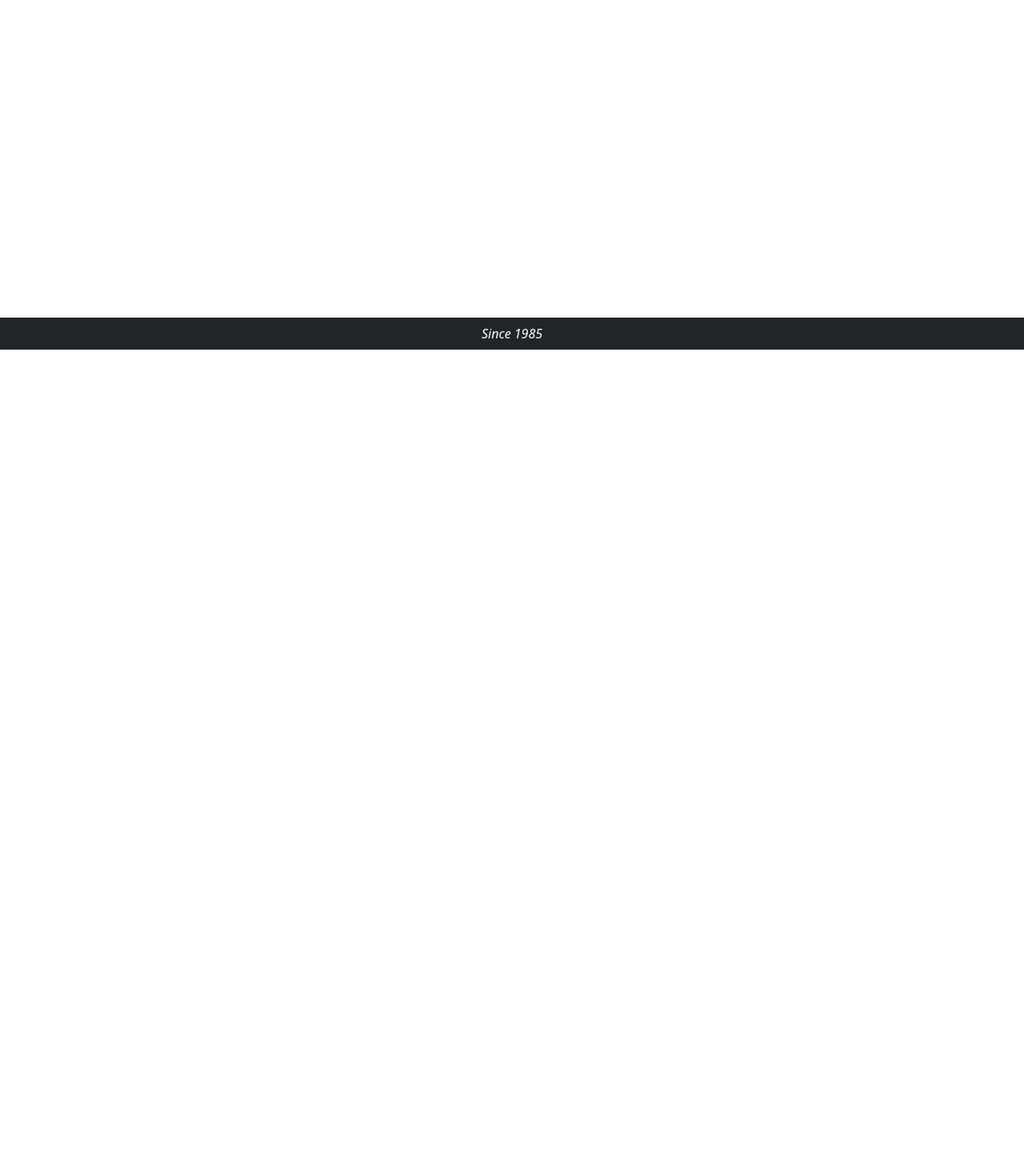
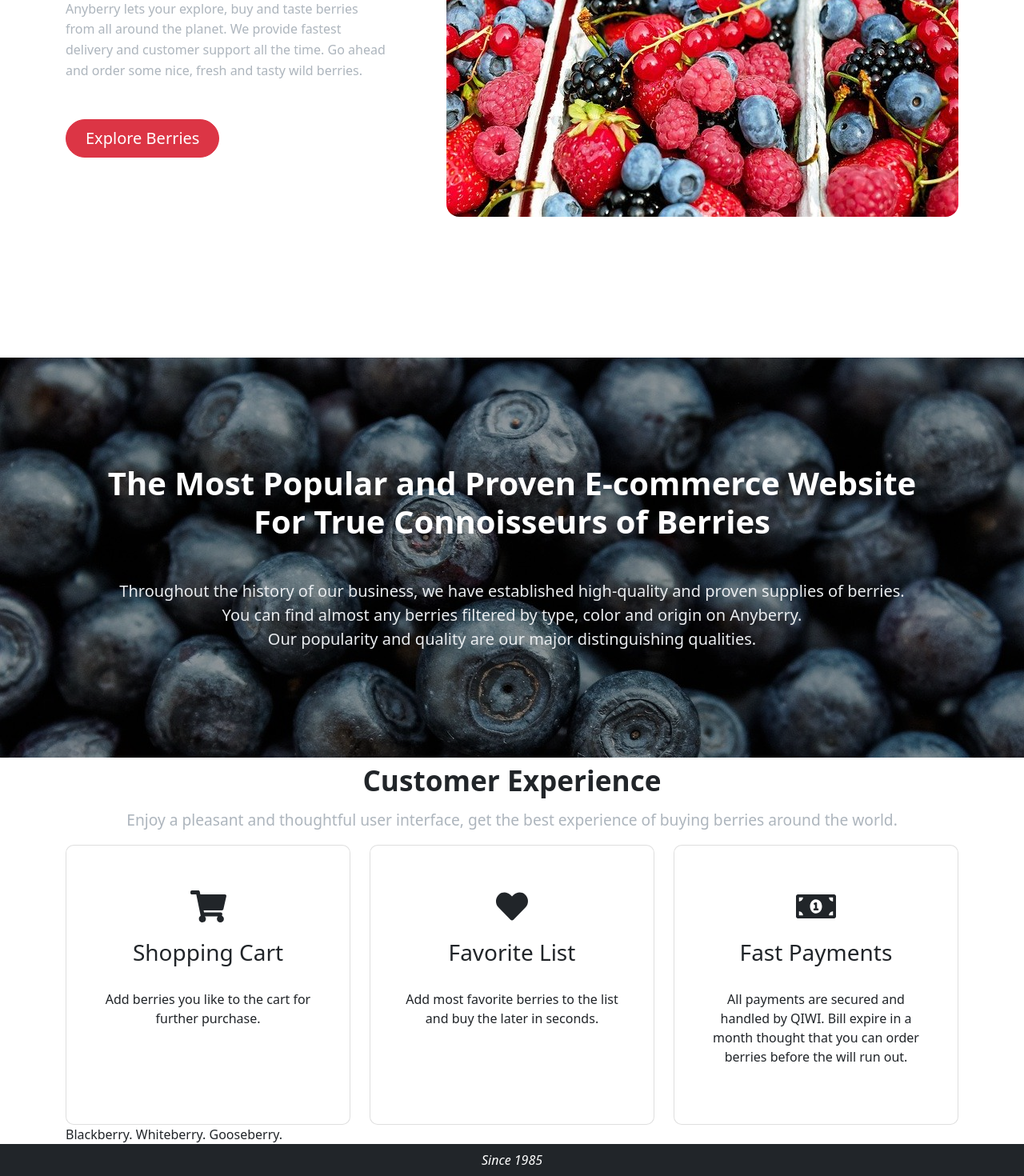
Before and after one commit to Egor4ik325/anyberry, a React (Create React App) app in the folder web-interface/: page / in a window 1280 px wide. Shown: the part 363-1833 px from the top of the page at 80% size. Before the commit the page ends 800 px from the top, so only its background shows below. Built offline with nearby package versions, Linux system fonts and the light colour scheme; no server answers.

Commit message:
Add landing page with 3 of 5 blocks

```diff
--- /dev/null
+++ b/web-interface/src/css/Landing.css
@@ -0,0 +1,47 @@
+.landing-hero-photo {
+    border-radius: 1rem;
+}
+
+.landing-heading {
+    font-size: 2.2rem;
+    line-height: 3.5rem;
+    font-weight: bolder;
+}
+
+.landing-hero-paragraph {
+    color: var(--bs-gray-500);
+}
+
+.landing-contents {
+    background-size: 100% auto;
+    height: 500px;
+}
+
+.landing-contents p {
+    color: var(--bs-gray-200)
+}
+
+@media screen and (max-width: 750px) {
+    .landing-contents {
+        background-size: auto 100%;
+    }
+}
+
+.landing-paragraph {
+    font-size: 1.2rem;
+    color: var(--bs-gray-500)
+}
+
+.landing-features .card {
+    padding: 40px 20px;
+    height: 350px;
+    border-radius: 10px;
+}
+
+.landing-features-icon {
+    margin-bottom: 20px;
+}
+
+.landing-features .card h3 {
+    margin-bottom: 30px;
+}
--- a/web-interface/src/index.js
+++ b/web-interface/src/index.js
@@ -14,6 +14,7 @@ import "./scss/anyberry.scss"
 
 import "./css/favorite.css";
 import "./css/Signup.css";
+import "./css/Landing.css";
 
 // Just renders main App component
 ReactDOM.render(
--- a/web-interface/src/pages/App.js
+++ b/web-interface/src/pages/App.js
@@ -8,6 +8,7 @@ import NotFound from "./NotFound";
 import EmailVerification from "./EmailVerification";
 import Orders from "./Orders";
 import Favorite from "./Favorite";
+import Landing from "./Landing";
 
 // Custom components
 import {
@@ -37,7 +38,8 @@ function App() {
       <Router>
         <Header isAuthenticated={isAuthenticated} />
         <Switch>
-          <Route path="/" exact component={() => <Home />} />
+          <Route path="/" exact children={<Landing /> } />
+          <Route path="/berries/" exact component={() => <Home />} />
           <Route path="/berries/:id" exact children={<Berry isAuthenticated={isAuthenticated} />} />
           <Route path="/about" exact component={() => <About />} />
           <Route path="/contact" exact component={() => <Contact />} />
--- /dev/null
+++ b/web-interface/src/pages/Landing.js
@@ -0,0 +1,134 @@
+
+// Design
+import {
+    Container, Button,
+    Row, Col, Card, CardHeader, CardBody,
+} from "reactstrap";
+
+// Icons
+import { FontAwesomeIcon } from "@fortawesome/react-fontawesome";
+import { faShoppingCart, faHeart, faMoneyBillAlt } from "@fortawesome/free-solid-svg-icons";
+
+// Assets
+import berryBasket from "../assets/img/photos/berries.jpg";
+import blueberryBackground from "../assets/img/photos/blueberry.jpg";
+
+const Hero = ({ className, style }) => (
+    <div className={className + " d-flex flex-lg-row-reverse flex-column  gap-0 gap-md-4"} style={style}>
+        <img className="landing-hero-photo w-100 img-fluid ms-xl-5 mb-5 mb-lg-0 align-self-center" alt="basket of berries" src={berryBasket} />
+        <div className="d-flex flex-column text-center text-lg-start align-self-center">
+            <h1 className="landing-heading mb-4">Any berry that you like</h1>
+            <p className="landing-hero-paragraph mb-5 px-3 px-lg-0" style={{fontSize: "1rem", lineHeight: 1.6}}>
+                Anyberry lets your explore, buy and taste berries from all around the planet.
+                We provide fastest delivery and customer support all the time.
+                Go ahead and order some nice, fresh and tasty wild berries.
+            </p>
+            <div>
+                <Button tag={"a"} href="/berries" color="danger" size="lg" className="px-4 py-2 btn-block fw-lighter" style={{ borderRadius: 25 }}>
+                    Explore Berries
+                </Button>
+            </div>
+        </div>
+    </div>
+);
+
+const Contents = () => (
+    <div
+        className="landing-contents d-flex flex-column align-items-center justify-content-center text-center text-white"
+        style={{
+            // backgroundColor: "linear-gradient(rgba(0, 0, 0, 0.7), rgba(0, 0, 0, 0.7))",
+            backgroundImage: `url(${blueberryBackground})`,
+            backgroundColor: "rgba(0, 0, 0, .4)",
+            backgroundRepeat: "no-repeat",
+            backgroundBlendMode: "darken",
+        }}
+    >
+        <h1 className="mt-3 mb-5 px-md-5 fw-bolder">
+            The Most Popular and Proven E-commerce Website<br className="d-none d-md-inline" /> For True Connoisseurs of Berries
+        </h1>
+        <p className="landing-p fs-5">
+            Throughout the history of our business, we have established high-quality and proven supplies of berries.
+            <br className="landing-p-br" />
+            You can find almost any berries filtered by type, color and origin on Anyberry.
+            <br className="landing-p-br" />
+            Our popularity and quality are our major distinguishing qualities.
+        </p>
+
+        {/* Unique.
+        Any kind, color, location.
+        Low price. */}
+    </div>
+);
+
+const Features = () => (
+    <div className="landing-features text-center">
+        <div>
+            <h1 className="landing-heading">Customer Experience</h1>
+            <p className="landing-paragraph">Enjoy a pleasant and thoughtful user interface, get the best experience of buying berries around the world.</p>
+        </div>
+        <Row>
+            <Col>
+                <Card>
+                    <CardBody>
+                        <FontAwesomeIcon className="landing-features-icon" icon={faShoppingCart} style={{fontSize: "2.5rem"}} />
+                        <h3>Shopping Cart</h3>
+                        Add berries you like to the cart for further purchase.
+                    </CardBody>
+                </Card>
+            </Col>
+            <Col>
+                <Card>
+                    <CardBody>
+                        <FontAwesomeIcon className="landing-features-icon" icon={faHeart} style={{fontSize: "2.5rem"}} />
+                        <h3>Favorite List</h3>
+                        Add most favorite berries to the list and buy the later in seconds.
+                    </CardBody>
+                </Card>
+            </Col>
+            <Col>
+                <Card>
+                    <CardBody>
+                        <FontAwesomeIcon className="landing-features-icon" icon={faMoneyBillAlt} style={{fontSize: "2.5rem"}} />
+                        <h3>Fast Payments</h3>
+                        All payments are secured and handled by QIWI.
+                        Bill expire in a month thought that you can order berries before the will run out.
+                    </CardBody>
+                </Card>
+            </Col>
+        </Row>
+
+
+    </div>
+);
+
+const Products = () => (
+    <>
+        Blackberry.
+        Whiteberry.
+        Gooseberry.
+    </>
+);
+
+const CallToAction = () => (
+    <>
+        Sign-up now.
+    </>
+);
+
+// E-commerce berry shop landing page
+const Landing = () => {
+    return (
+        <>
+            <Container>
+                <Hero className="py-5 pt-0 pt-lg-5" style={{marginTop: "5rem", marginBottom: "8rem"}} />
+            </Container>
+            <Contents />
+            <Container>
+                <Features />
+                <Products />
+            </Container>
+        </>
+    );
+};
+
+export default Landing;
--- a/web-interface/src/scss/anyberry.scss
+++ b/web-interface/src/scss/anyberry.scss
@@ -13,3 +13,5 @@
 
 // Additional styles (components, variables, utilities
 @import "anyberry/components";
+
+@import "anyberry/landing.scss";
--- /dev/null
+++ b/web-interface/src/scss/anyberry/_landing.scss
@@ -0,0 +1,9 @@
+@include media-breakpoint-down(lg) {
+    .landing-p {
+        padding: 0 20px;
+    }
+
+    .landing-p-br {
+        display: none;
+    }
+}
```
Also changed, not shown: web-interface/src/assets/img/photos/berries.jpg (added), web-interface/src/assets/img/photos/blueberry.jpg (added).
